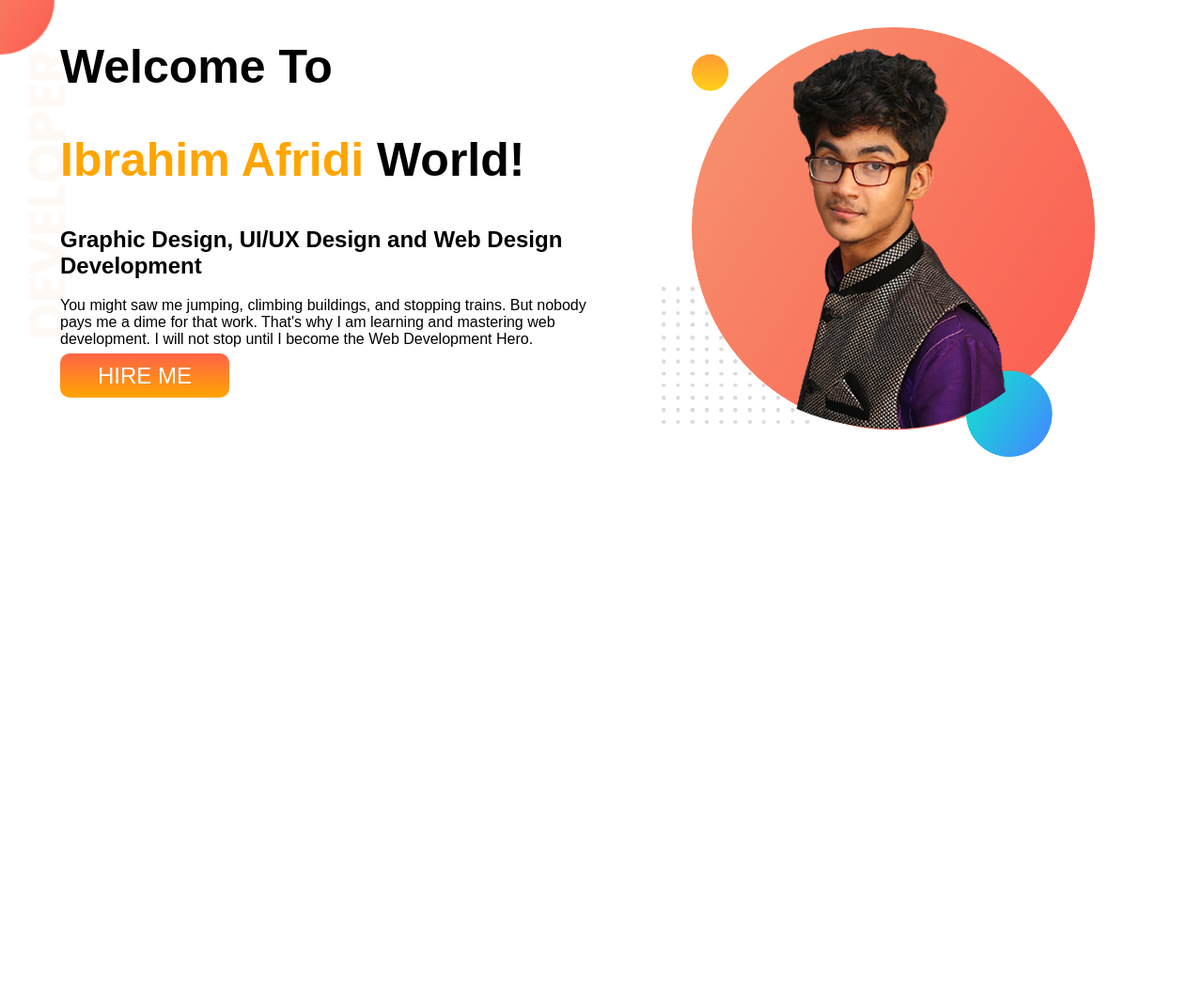
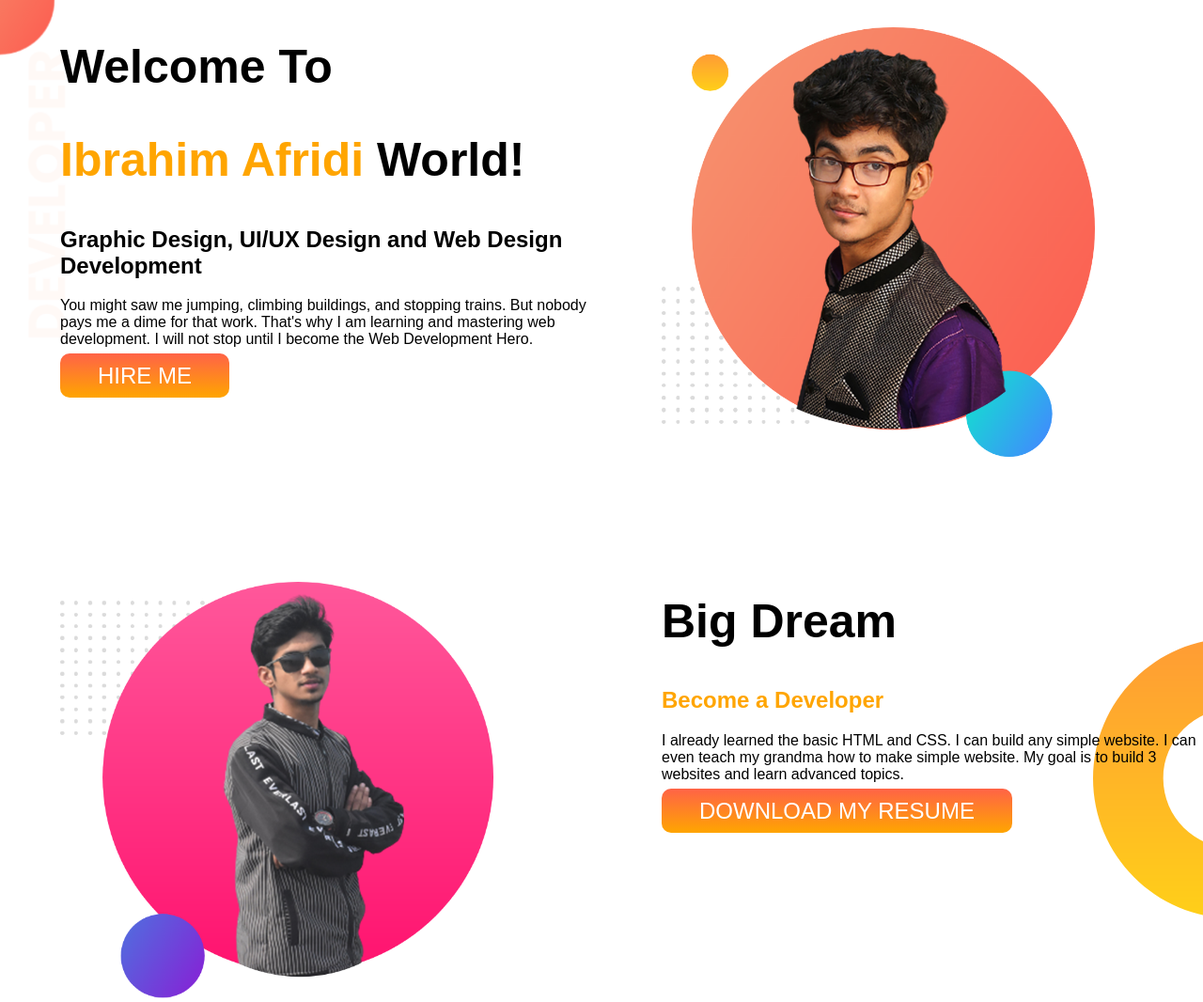
Before and after one commit to IbrahimAfridi07/my-portfolio, a plain HTML site: page index.html in a window 1280 px wide. Shown: the whole page at 94% size. Before the commit the page ends 800 px from the top, so only its background shows below. Drawn offline with Linux system fonts and the light colour scheme.

Commit message:
dreambigadded

```diff
--- a/index.html
+++ b/index.html
@@ -28,6 +28,23 @@
         <div class="half-width">
             <img src="images/mybg.png" alt="mypic">
         </div>
+
+
+    </section>
+
+    <section class="dream-big">
+        <div class="half-width">
+            <img src="images/bgimage.png" alt="mypic">
+        </div>
+        <div class="half-width">
+            <h1>Big Dream</h1>
+            <h2 class="orange-color">Become a Developer</h2>
+            <p>
+                I already learned the basic HTML and CSS. I can build any simple website. I can even teach my grandma
+                how to make simple website. My goal is to build 3 websites and learn advanced topics.
+            </p>
+            <a class="link-button" href="https://www.facebook.com/AfridiSabbir">DOWNLOAD MY RESUME</a>
+        </div>
     </section>
 </body>
 
--- a/style.css
+++ b/style.css
@@ -29,3 +29,7 @@ section{
 .top-banner{
     background-image: url(images/top-banner.png); background-repeat: no-repeat;
 }
+
+.dream-big{
+    background-image: url(images/dream-bg.png); background-repeat: no-repeat; background-position: right; margin-top: 100px;
+}
```
